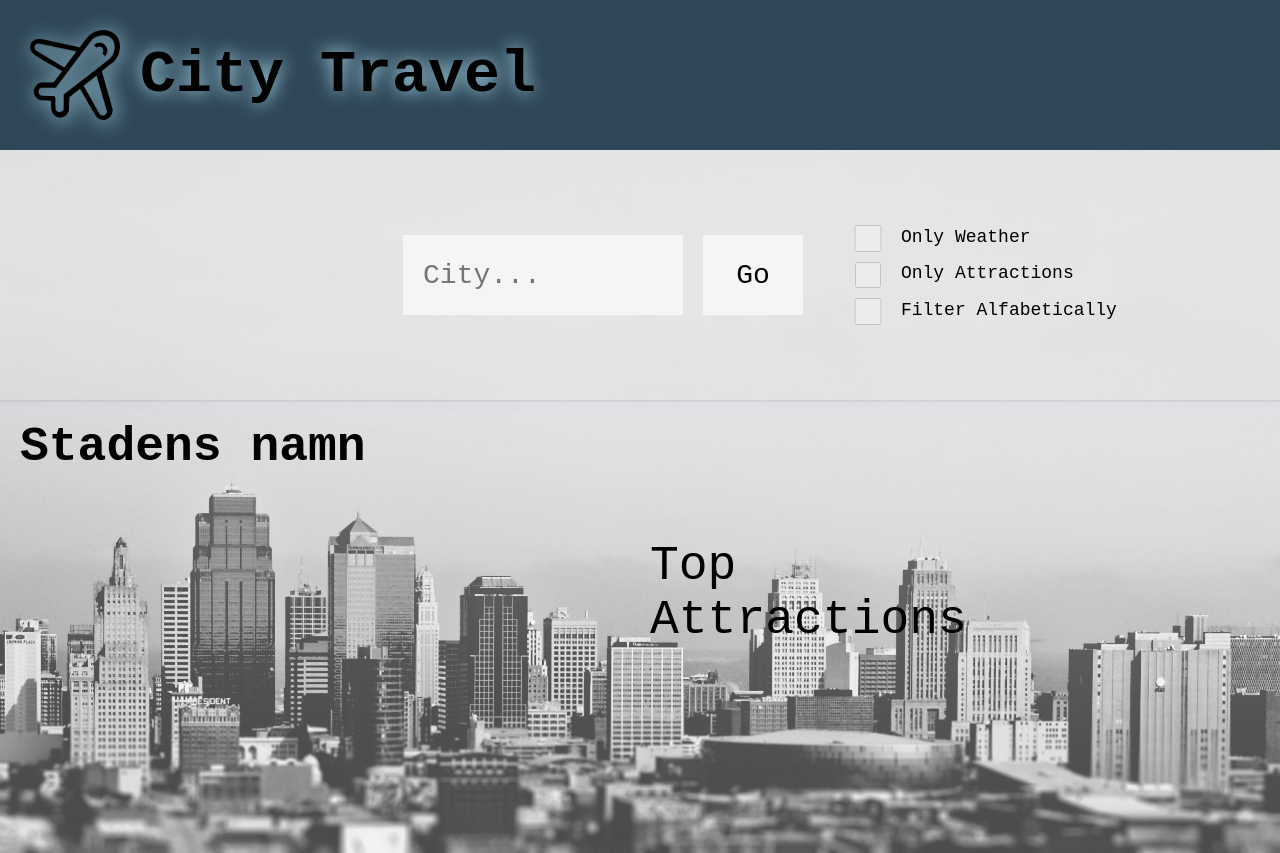
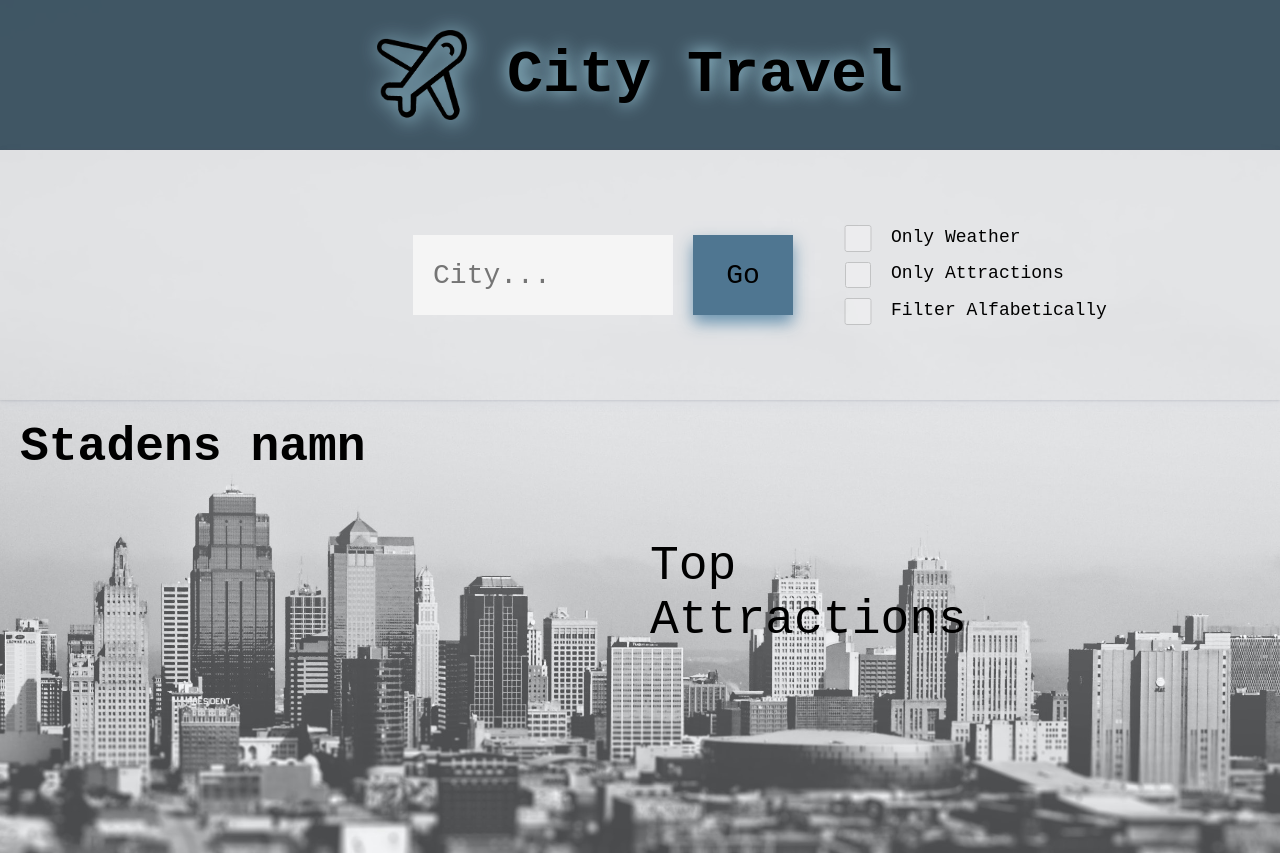
Before and after one commit to Iznabela/Inlamningsuppgift2, a plain HTML site: page index.html in a window 1280 px wide. Shown: the top 853 px of the page. Drawn offline with Linux system fonts and the light colour scheme.

Commit message:
header animation

```diff
--- a/style.css
+++ b/style.css
@@ -6,7 +6,6 @@
 
 html {
     background-color: #A9CCE3;
-
 }
 
 body {
@@ -24,22 +23,39 @@ body {
 
 .header {
     display: flex;
-    justify-content: left;
-    background-color: #2f4757;
+    justify-content: center;
+    max-width: 100%;
+    background-color: rgb(47, 71, 87, .9);
     padding: 20px;
 }
 
 #plane {
     width: 90px;
     padding: 10px;
+    margin-right: 20px;
     filter: drop-shadow(2.5px 2.5px 10px #b3e7f8);
+    position: relative;
+    animation: planefly 4s ease-in;
+    animation-timing-function: cubic-bezier(0.42,0,0.58,1);
 }
 
-h1 {
+.header h1 {
     font-size: 60px;
     align-self: center;
     padding: 10px;
+    position: relative;
     text-shadow: 0 0 0.30em #b3e7f8;
+    animation: h1move 1s ease-in;
+}
+
+@keyframes planefly {
+    from {left: -1300px;}
+    to {left: 0px;}
+}
+
+@keyframes h1move {
+    from {left: 1300px;}
+    to {left: 0px;}
 }
 
 .search-section {
@@ -52,7 +68,7 @@ h1 {
 
 #city-search {
     height: 80px;
-    width: 280px;
+    width: 260px;
     padding: 20px;
     margin: 20px;
     align-self: center;
@@ -60,10 +76,15 @@ h1 {
     border: none;
     background-color: whitesmoke;
     box-shadow: outset 0 0 5px 5px #2f4757;
+    transition: width 0.5s;
 }
 
 #city-search:focus {
     outline: none;
+}
+
+#city-search:hover {
+    width: 280px;
 }
 
 #search-button {
@@ -72,17 +93,21 @@ h1 {
     width: 100px;
     align-self: center;
     border: none;
-    box-shadow: outset 0 0 5px 5px #2f4757;
-    background-color: whitesmoke;
+    background-color: rgba(79, 118, 145);
+    box-shadow: 0px 8px 15px rgba(93, 139, 170, 0.9);
+    transition: all 0.4s ease 0s;
 }
 
 #search-button:hover {
     cursor: pointer;
-    background-color: #2f4757;
+    background-color: whitesmoke;
+    box-shadow: 0px 15px 20px rgba(79, 118, 145, 0.4);
+    color: #fff;
+    transform: translateX(2px);
 }
 
 #search-button:hover p {
-    color: white;
+    color: black;
 }
 
 #search-button:focus {
@@ -256,7 +281,7 @@ h3 {
 
 footer {
     display: flex;
-    background-color: #2f4757;
+    background-color: rgb(47, 71, 87, .9);
     height: 40px;
     justify-content: flex-end;
     padding: 50px 10px 20px 0;
```
